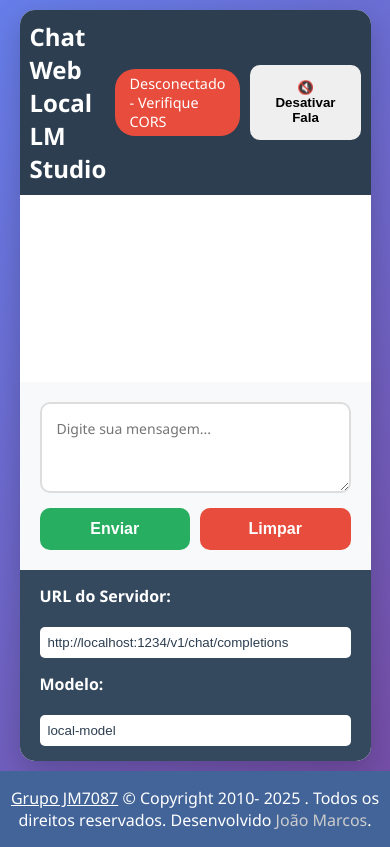
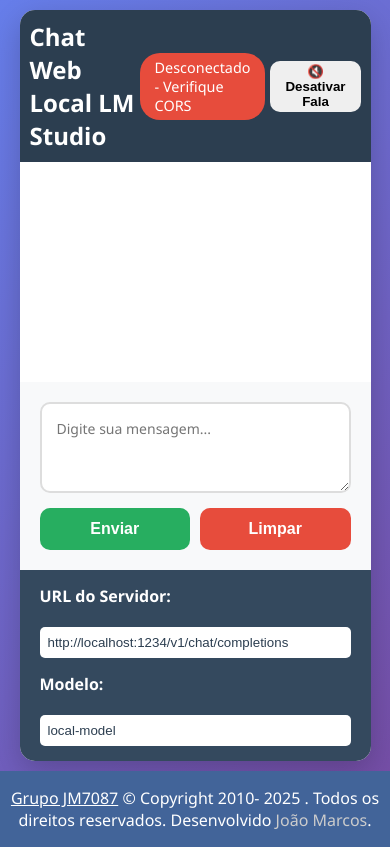
Before and after one commit to JM7087/chat-web-local-lm-studio, a plain HTML site: page index.html in a window 390 px wide. Both pictures are taken after a click on the button "🔈 Ativar Fala". Drawn offline with Linux system fonts and the light colour scheme; no server answers.

Commit message:
Adiciona estilo ao botão de ativação de fala e aprimora a funcionalidade de feedback de voz

```diff
--- a/css/style.css
+++ b/css/style.css
@@ -176,10 +176,21 @@
     animation: spin 1s linear infinite;
 }
 
+.btn-falar {
+        padding: 15px 25px;
+        border: none;
+        border-radius: 10px;
+        cursor: pointer;
+        font-weight: bold;
+        transition: all 0.3s ease;
+        margin-left: 10px;
+    }
+
 @keyframes spin {
     0% {
         transform: rotate(0deg);
     }
+
     100% {
         transform: rotate(360deg);
     }
@@ -259,4 +270,9 @@
         width: 100%;
         margin-top: 5px;
     }
+
+    .btn-falar {
+        padding: 3px 15px;
+        margin-left: 5px;
+    }
 }
--- a/index.html
+++ b/index.html
@@ -16,7 +16,7 @@
         <div class="header">
             <h1>Chat Web Local LM Studio</h1>
             <div class="status" id="status">Desconectado</div>
-            <button id="toggleSpeech" style="margin-left: 10px;">🔈 Ativar Fala</button>
+            <button id="toggleSpeech" class="btn-falar">🔈 Ativar Fala</button>
         </div>
 
         <div class="chat-container">
--- a/js/script.js
+++ b/js/script.js
@@ -39,9 +39,17 @@
     toggleSpeech() {
         this.speechEnabled = !this.speechEnabled;
         this.toggleSpeechButton.textContent = this.speechEnabled ? '🔇 Desativar Fala' : '🔈 Ativar Fala';
-        // Para imediatamente qualquer fala em andamento ao desativar
-        if (!this.speechEnabled) {
+        if (this.speechEnabled) {
+            // Anuncia que o sistema de fala foi ativado usando o método speak (respeita flag)
+            this.speak('Sistema de fala ativado');
+        } else {
+            // Para imediatamente qualquer fala em andamento
             window.speechSynthesis.cancel();
+            // Ainda anuncia que o sistema de fala foi desativado (uma única vez),
+            // sem alterar a flag que já foi setada para false.
+            const utterance = new SpeechSynthesisUtterance('Sistema de fala desativado');
+            utterance.lang = 'pt-BR';
+            window.speechSynthesis.speak(utterance);
         }
     }
 
```
